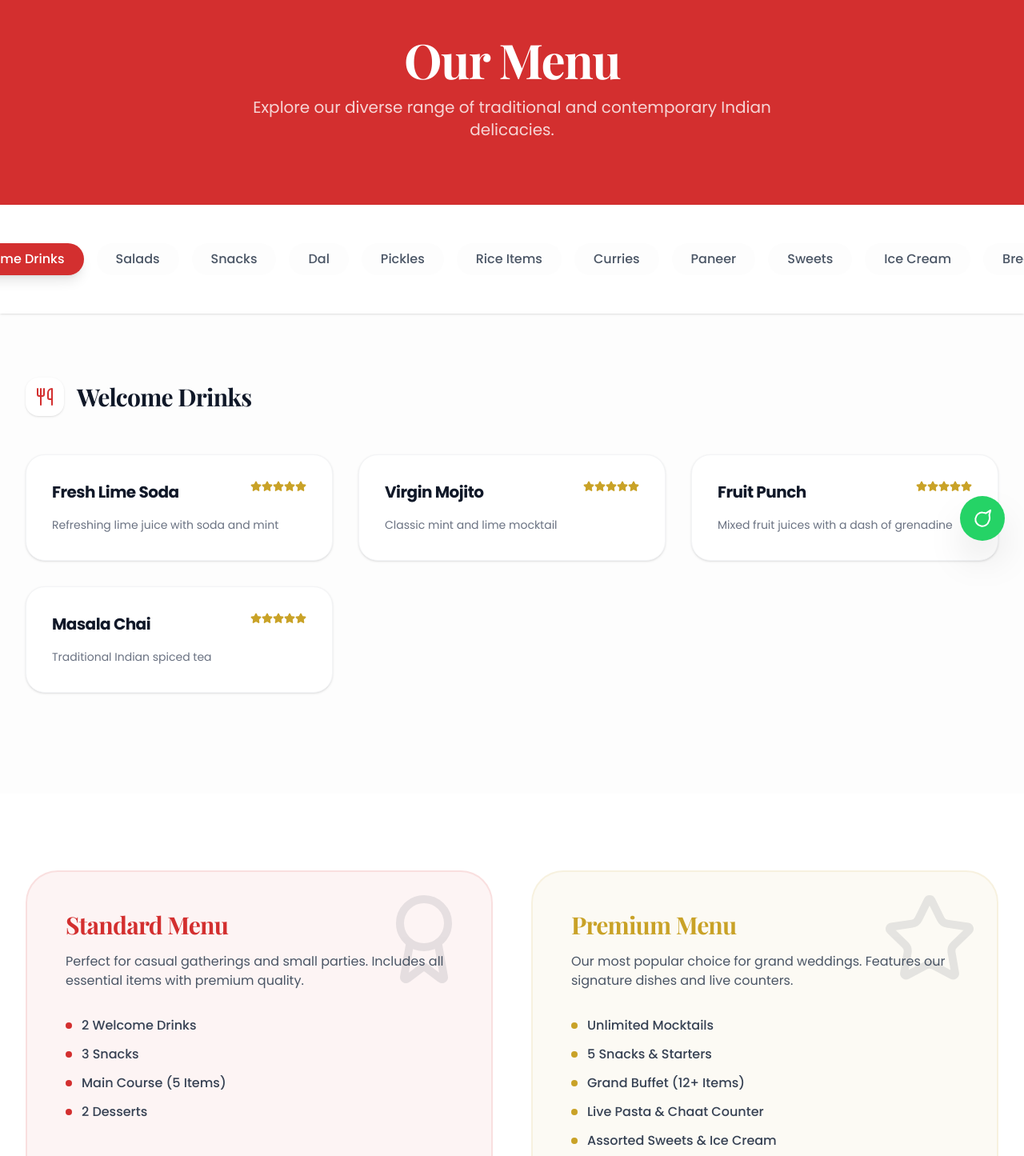
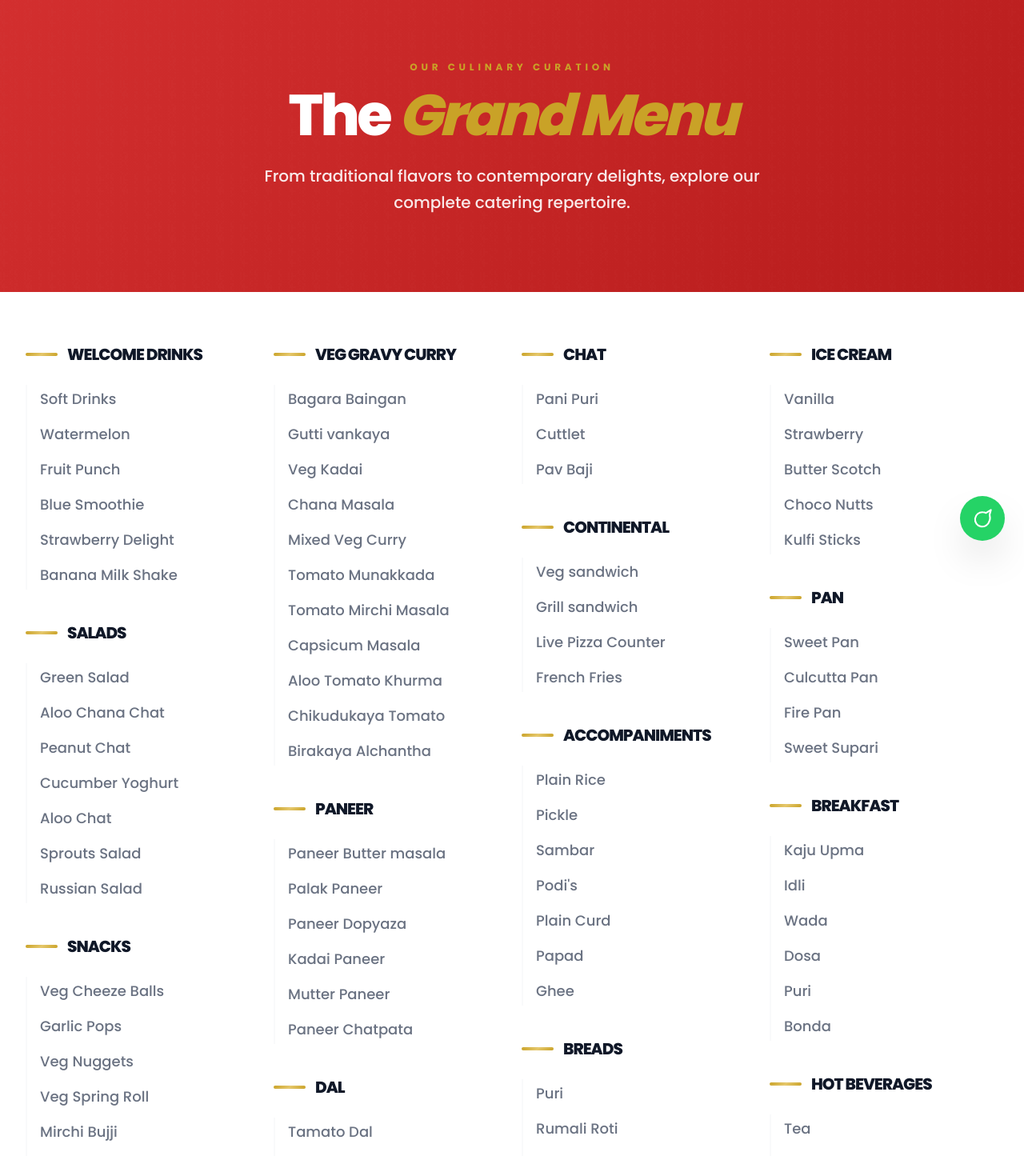
Before and after one commit to Saiteja449/ANNAPURNA-CAT-WEBISTE-IN-REACT-FREELANCE, a React (Vite) app: page /menu in a window 1280 px wide. Shown: the part 100-1545 px from the top of the page at 80% size. Built offline with nearby package versions, Linux system fonts and the light colour scheme; a web font is replaced by a local one.

Commit message:
menu done

```diff
--- a/src/data/content.ts
+++ b/src/data/content.ts
@@ -1,59 +1,72 @@
 export const MENU_DATA = {
   "Welcome Drinks": [
-    { name: "Fresh Lime Soda", description: "Refreshing lime juice with soda and mint" },
-    { name: "Virgin Mojito", description: "Classic mint and lime mocktail" },
-    { name: "Fruit Punch", description: "Mixed fruit juices with a dash of grenadine" },
-    { name: "Masala Chai", description: "Traditional Indian spiced tea" }
+    "Soft Drinks", "Watermelon", "Fruit Punch", "Blue Smoothie", "Strawberry Delight", "Banana Milk Shake"
   ],
   "Salads": [
-    { name: "Garden Green Salad", description: "Fresh seasonal vegetables with lemon dressing" },
-    { name: "Russian Salad", description: "Boiled veggies in creamy mayonnaise" },
-    { name: "Kachumber Salad", description: "Diced cucumber, tomato, and onion with spices" }
+    "Green Salad", "Aloo Chana Chat", "Peanut Chat", "Cucumber Yoghurt", "Aloo Chat", "Sprouts Salad", "Russian Salad"
   ],
   "Snacks": [
-    { name: "Paneer Tikka", description: "Grilled cottage cheese marinated in spices" },
-    { name: "Hara Bhara Kabab", description: "Spinach and green pea patties" },
-    { name: "Veg Spring Rolls", description: "Crispy rolls with vegetable filling" },
-    { name: "Samosa", description: "Classic potato-filled pastry" }
+    "Veg Cheeze Balls", "Garlic Pops", "Veg Nuggets", "Veg Spring Roll", "Mirchi Bujji", "Onion Pakodi", "Corn Samosa", "Veg Manchuria", "Crispy Corn", "Paneer 65"
+  ],
+  "Chinese": [
+    "Veg Soft Noodles", "Veg Fried Rice", "Schezwan Noodles", "Schezwan Fried Rice", "Corn Fried Rice", "Mixed Fried Rice"
+  ],
+  "Veg Fry Curries": [
+    "Bhendi Fry", "Aloo Fry", "Carrot beans Fry", "Vankaya Pakoda Fry", "Gobi Pakoda Fry", "Kanda Fry", "Cabbage Fry", "Cabbage Pakoda Fry"
+  ],
+  "Veg Gravy Curry": [
+    "Bagara Baingan", "Gutti vankaya", "Veg Kadai", "Chana Masala", "Mixed Veg Curry", "Tomato Munakkada", "Tomato Mirchi Masala", "Capsicum Masala", "Aloo Tomato Khurma", "Chikudukaya Tomato", "Birakaya Alchantha"
+  ],
+  "Paneer": [
+    "Paneer Butter masala", "Palak Paneer", "Paneer Dopyaza", "Kadai Paneer", "Mutter Paneer", "Paneer Chatpata"
   ],
   "Dal": [
-    { name: "Dal Makhani", description: "Creamy black lentils cooked overnight" },
-    { name: "Dal Tadka", description: "Yellow lentils tempered with cumin and garlic" }
+    "Tamato Dal", "Palak Dal", "Yellow Dal", "Dal Makhani", "Dal Tadka", "Mango Dal", "Sorakaya Pappu", "Dosakaya Pappu"
   ],
   "Pickles": [
-    { name: "Mango Pickle", description: "Tangy and spicy raw mango" },
-    { name: "Mixed Veg Pickle", description: "Assorted vegetables in mustard oil" }
+    "Gongura Pachadi", "Birakaya Pachadi", "Sorakaya Pachadi", "Tomata Pudhina"
   ],
-  "Rice Items": [
-    { name: "Veg Biryani", description: "Fragrant basmati rice with seasonal veggies" },
-    { name: "Jeera Rice", description: "Cumin flavored basmati rice" },
-    { name: "Steamed Rice", description: "Plain fluffy basmati rice" }
+  "Flavour Rice": [
+    "Tomato Rice", "Coconut Rice", "Pulihora Rice", "Samber Rice", "Dal Rice", "Jeera Rice", "Curd Rice", "Mango Rice"
   ],
-  "Curries": [
-    { name: "Mix Veg Curry", description: "Seasonal vegetables in a rich gravy" },
-    { name: "Malai Kofta", description: "Potato and paneer balls in creamy sauce" },
-    { name: "Aloo Gobi", description: "Potato and cauliflower dry curry" }
+  "Chat": [
+    "Pani Puri", "Cuttlet", "Pav Baji"
   ],
-  "Paneer": [
-    { name: "Paneer Butter Masala", description: "Cottage cheese in a rich tomato-butter gravy" },
-    { name: "Palak Paneer", description: "Cottage cheese in a smooth spinach puree" },
-    { name: "Kadai Paneer", description: "Paneer with bell peppers and freshly ground spices" }
+  "Continental": [
+    "Veg sandwich", "Grill sandwich", "Live Pizza Counter", "French Fries"
   ],
-  "Sweets": [
-    { name: "Gulab Jamun", description: "Soft milk dumplings in sugar syrup" },
-    { name: "Gajar Ka Halwa", description: "Traditional carrot pudding with nuts" },
-    { name: "Rasmalai", description: "Soft paneer discs in saffron milk" }
+  "Accompaniments": [
+    "Plain Rice", "Pickle", "Sambar", "Podi's", "Plain Curd", "Papad", "Ghee"
+  ],
+  "Breads": [
+    "Puri", "Rumali Roti", "Butter Rumali Roti"
+  ],
+  "Veg Biriyani": [
+    "Veg Biryani", "Veg Pulao", "Veg Fried Rice"
+  ],
+  "Curd & Raitas": [
+    "Pain Curd", "Mixed Raita", "Onion Raita", "Boonadhi Raitha"
+  ],
+  "Sweet": [
+    "Kalajamun", "Gulab Jamun", "Qubani-ka-meetha", "Double -Ka-Meetha", "Carrot Halwa", "Jilebi", "Bobbatlu", "Fruit Salad Custard", "Basundi", "Bengali sweet", "Rasmalai", "Rasgulla"
   ],
   "Ice Cream": [
-    { name: "Vanilla with Chocolate Sauce", description: "Classic vanilla topped with rich chocolate" },
-    { name: "Butterscotch", description: "Creamy butterscotch with crunchy bits" },
-    { name: "Mango", description: "Seasonal fresh mango flavor" }
+    "Vanilla", "Strawberry", "Butter Scotch", "Choco Nutts", "Kulfi Sticks"
+  ],
+  "Pan": [
+    "Sweet Pan", "Culcutta Pan", "Fire Pan", "Sweet Supari"
   ],
   "Breakfast": [
-    { name: "Idli Sambar", description: "Steamed rice cakes with lentil stew" },
-    { name: "Vada", description: "Crispy savory donuts" },
-    { name: "Poori Bhaji", description: "Deep-fried bread with potato curry" },
-    { name: "Upma", description: "Savory semolina porridge" }
+    "Kaju Upma", "Idli", "Wada", "Dosa", "Puri", "Bonda"
+  ],
+  "Hot Beverages": [
+    "Tea", "Coffee"
+  ],
+  "Cold Beverages": [
+    "Water Bottles", "Soda", "Soft Drinks"
+  ],
+  "Special Items": [
+    "Fruit Counter (LIVE)", "Choclate Fountain", "Sugar Candy", "Pop Corn", "Water Bottles", "Banana Leaves", "LED Counter"
   ]
 };
 
--- a/src/pages/Menu.tsx
+++ b/src/pages/Menu.tsx
@@ -1,130 +1,127 @@
-import React, { useState } from 'react';
-import { motion, AnimatePresence } from 'motion/react';
+import React from 'react';
+import { motion } from 'motion/react';
+import { Link } from 'react-router-dom';
 import { MENU_DATA } from '../data/content';
-import { Utensils, Star, Award } from 'lucide-react';
+import { Utensils, Star, Award, CheckCircle2, Phone, ArrowRight } from 'lucide-react';
 
 const Menu = () => {
-  const [activeCategory, setActiveCategory] = useState(Object.keys(MENU_DATA)[0]);
+  const fadeInUp = {
+    hidden: { opacity: 0, y: 30 },
+    visible: { opacity: 1, y: 0, transition: { duration: 0.6 } }
+  };
+
+  const stagger = {
+    visible: { transition: { staggerChildren: 0.1 } }
+  };
 
   return (
-    <div className="pt-16">
-      {/* Header */}
-      <section className="bg-primary py-20 text-white text-center relative overflow-hidden">
-        <div className="absolute inset-0 opacity-10 pointer-events-none">
-          <div className="absolute top-0 left-0 w-full h-full mandala-bg opacity-20" />
-        </div>
+    <div className="pt-20 bg-white">
+      {/* --- HERO HEADER --- */}
+      <section className="relative py-24 red-gradient text-white overflow-hidden text-center">
+        <div className="absolute inset-0 mandala-pattern opacity-10" />
         <div className="max-w-7xl mx-auto px-4 relative z-10">
-          <motion.h1
-            initial={{ opacity: 0, y: 20 }}
-            animate={{ opacity: 1, y: 0 }}
-            className="text-4xl md:text-6xl font-serif font-bold mb-4"
+          <motion.div
+            initial={{ opacity: 0, scale: 0.9 }}
+            animate={{ opacity: 1, scale: 1 }}
+            className="space-y-6"
           >
-            Our Menu
-          </motion.h1>
-          <p className="text-xl opacity-80 max-w-2xl mx-auto">
-            Explore our diverse range of traditional and contemporary Indian delicacies.
+            <span className="text-accent font-bold tracking-[0.4em] uppercase text-xs mb-4 block">Our Culinary Curation</span>
+            <h1 className="text-5xl md:text-7xl font-sans font-black mb-6 tracking-tighter">
+              The <span className="text-accent italic">Grand Menu</span>
+            </h1>
+            <p className="text-xl opacity-90 font-medium max-w-2xl mx-auto leading-relaxed">
+              From traditional flavors to contemporary delights, explore our complete catering repertoire.
             </p>
+          </motion.div>
         </div>
       </section>
-
-      {/* Menu Navigation */}
-      <section className="py-12 bg-white sticky top-[64px] z-40 shadow-sm overflow-x-auto">
-        <div className="max-w-7xl mx-auto px-4 flex space-x-4 md:justify-center whitespace-nowrap scrollbar-hide">
-          {Object.keys(MENU_DATA).map((category) => (
-            <button
+      <section className="py-16 bg-white overflow-hidden">
+        <div className="max-w-7xl mx-auto px-4 sm:px-6 lg:px-8">
+          <div className="columns-1 md:columns-3 lg:columns-4 gap-6 space-y-10">
+            {Object.entries(MENU_DATA).map(([category, items], catIdx) => (
+              <motion.div
                 key={category}
-              onClick={() => setActiveCategory(category)}
-              className={`px-6 py-2 rounded-full font-medium transition-all ${
-                activeCategory === category
-                  ? 'bg-primary text-white shadow-lg'
-                  : 'bg-bg-light text-gray-600 hover:bg-gray-200'
-              }`}
+                initial="hidden"
+                whileInView="visible"
+                viewport={{ once: true, margin: "-100px" }}
+                variants={stagger}
+                className="break-inside-avoid"
               >
+                <div className="mb-6 flex items-center space-x-3">
+                  <div className="w-10 h-1 gold-gradient rounded-full" />
+                  <h3 className="text-xl font-black text-gray-900 uppercase tracking-tighter">
                     {category}
-            </button>
-          ))}
+                  </h3>
                 </div>
-      </section>
-
-      {/* Menu Items */}
-      <section className="py-20 bg-bg-light min-h-[600px]">
-        <div className="max-w-7xl mx-auto px-4 sm:px-6 lg:px-8">
-          <AnimatePresence mode="wait">
-            <motion.div
-              key={activeCategory}
-              initial={{ opacity: 0, y: 20 }}
-              animate={{ opacity: 1, y: 0 }}
-              exit={{ opacity: 0, y: -20 }}
-              transition={{ duration: 0.3 }}
-            >
-              <div className="flex items-center space-x-4 mb-12">
-                <div className="w-12 h-12 bg-white rounded-2xl flex items-center justify-center text-primary shadow-sm">
-                  <Utensils size={24} />
-                </div>
-                <h2 className="text-3xl font-serif font-bold text-gray-900">{activeCategory}</h2>
-              </div>
-
-              <div className="grid grid-cols-1 md:grid-cols-2 lg:grid-cols-3 gap-8">
-                {MENU_DATA[activeCategory as keyof typeof MENU_DATA].map((item, idx) => (
+                <div className="space-y-2 pl-4 border-l-2 border-gray-50">
+                  {items.map((item, idx) => (
                     <motion.div
                       key={idx}
-                    initial={{ opacity: 0, scale: 0.95 }}
-                    animate={{ opacity: 1, scale: 1 }}
-                    transition={{ delay: idx * 0.05 }}
-                    className="bg-white p-8 rounded-3xl shadow-sm border border-gray-100 hover:shadow-xl transition-all group"
+                      variants={fadeInUp}
+                      className="text-gray-500 font-medium text-lg hover:text-primary transition-colors py-1 cursor-default"
                     >
-                    <div className="flex justify-between items-start mb-4">
-                      <h3 className="text-xl font-bold text-gray-900 group-hover:text-primary transition-colors">{item.name}</h3>
-                      <div className="flex text-accent">
-                        <Star size={14} fill="currentColor" />
-                        <Star size={14} fill="currentColor" />
-                        <Star size={14} fill="currentColor" />
-                        <Star size={14} fill="currentColor" />
-                        <Star size={14} fill="currentColor" />
-                      </div>
-                    </div>
-                    <p className="text-gray-500 text-sm leading-relaxed">{item.description}</p>
+                      {item}
                     </motion.div>
                   ))}
                 </div>
               </motion.div>
-          </AnimatePresence>
+            ))}
+          </div>
         </div>
       </section>
 
-      {/* Menu Highlights */}
-      <section className="py-24 bg-white">
+      {/* --- CTA BANNER --- */}
+      <section className="py-16 bg-gray-soft/30">
         <div className="max-w-7xl mx-auto px-4 sm:px-6 lg:px-8">
-          <div className="grid grid-cols-1 md:grid-cols-2 gap-12">
-            <div className="bg-primary/5 p-12 rounded-[40px] border-2 border-primary/10 relative overflow-hidden">
-              <div className="absolute top-0 right-0 p-6 opacity-10">
-                <Award size={120} />
+          <div className="red-gradient rounded-[3rem] min-h-[450px] relative overflow-hidden shadow-2xl shadow-primary/30 flex items-center group">
+            <div className="absolute inset-0 mandala-pattern opacity-10" />
+
+            <div className="absolute bottom-0 left-0 lg:left-12 w-[300px] md:w-[400px] lg:w-[500px] z-10 pointer-events-none">
+              <motion.div
+                initial={{ opacity: 0, y: 100 }}
+                whileInView={{ opacity: 1, y: 0 }}
+                transition={{ duration: 0.8, ease: "easeOut" }}
+                viewport={{ once: true }}
+              >
+                <img
+                  src="/assets/images/cheif.png"
+                  alt="Executive Chef"
+                  className="w-full h-auto object-contain drop-shadow-[0_20px_50px_rgba(0,0,0,0.5)] origin-bottom"
+                />
+              </motion.div>
             </div>
-              <h3 className="text-3xl font-serif font-bold mb-4 text-primary">Standard Menu</h3>
-              <p className="text-gray-600 mb-8">Perfect for casual gatherings and small parties. Includes all essential items with premium quality.</p>
-              <ul className="space-y-3">
-                {['2 Welcome Drinks', '3 Snacks', 'Main Course (5 Items)', '2 Desserts'].map((item, i) => (
-                  <li key={i} className="flex items-center space-x-3 text-gray-700 font-medium">
-                    <div className="w-2 h-2 bg-primary rounded-full" />
-                    <span>{item}</span>
-                  </li>
-                ))}
-              </ul>
+
+            <div className="relative z-20 w-full lg:w-4/5 ml-auto px-8 py-16 md:p-16 lg:pr-24 text-center lg:text-right">
+              <motion.div
+                initial={{ opacity: 0, x: 50 }}
+                whileInView={{ opacity: 1, x: 0 }}
+                transition={{ duration: 0.8, delay: 0.2 }}
+                viewport={{ once: true }}
+              >
+                <h2 className="text-4xl md:text-5xl lg:text-7xl font-sans font-black text-white mb-4 leading-tight tracking-tighter">
+                  Ready to Elevate
+                </h2>
+                <h2 className="text-4xl md:text-5xl lg:text-7xl font-sans font-black text-accent italic mb-10 leading-tight tracking-tighter">
+                  Your Next Event?
+                </h2>
+
+                <div className="flex flex-col sm:flex-row items-center gap-6 justify-center lg:justify-end">
+                  <Link
+                    to="/contact"
+                    className="w-full sm:w-auto px-12 py-5 bg-white text-primary rounded-2xl font-black text-lg hover:bg-gray-50 transition-all shadow-xl shadow-black/20 flex items-center justify-center group/btn"
+                  >
+                    Get a Quote
+                    <ArrowRight className="ml-2 group-hover/btn:translate-x-2 transition-transform" />
+                  </Link>
+                  <a
+                    href="tel:9542935841"
+                    className="w-full sm:w-auto px-12 py-5 border-2 border-white/20 text-white rounded-2xl font-bold text-lg hover:bg-white/10 transition-all backdrop-blur-sm flex items-center justify-center"
+                  >
+                    <Phone size={20} className="mr-2" />
+                    Call Us Now
+                  </a>
                 </div>
-            <div className="bg-accent/5 p-12 rounded-[40px] border-2 border-accent/10 relative overflow-hidden">
-              <div className="absolute top-0 right-0 p-6 opacity-10">
-                <Star size={120} />
-              </div>
-              <h3 className="text-3xl font-serif font-bold mb-4 text-accent">Premium Menu</h3>
-              <p className="text-gray-600 mb-8">Our most popular choice for grand weddings. Features our signature dishes and live counters.</p>
-              <ul className="space-y-3">
-                {['Unlimited Mocktails', '5 Snacks & Starters', 'Grand Buffet (12+ Items)', 'Live Pasta & Chaat Counter', 'Assorted Sweets & Ice Cream'].map((item, i) => (
-                  <li key={i} className="flex items-center space-x-3 text-gray-700 font-medium">
-                    <div className="w-2 h-2 bg-accent rounded-full" />
-                    <span>{item}</span>
-                  </li>
-                ))}
-              </ul>
+              </motion.div>
             </div>
           </div>
         </div>
```
Lines whose indentation alone changed are shown as unchanged.
